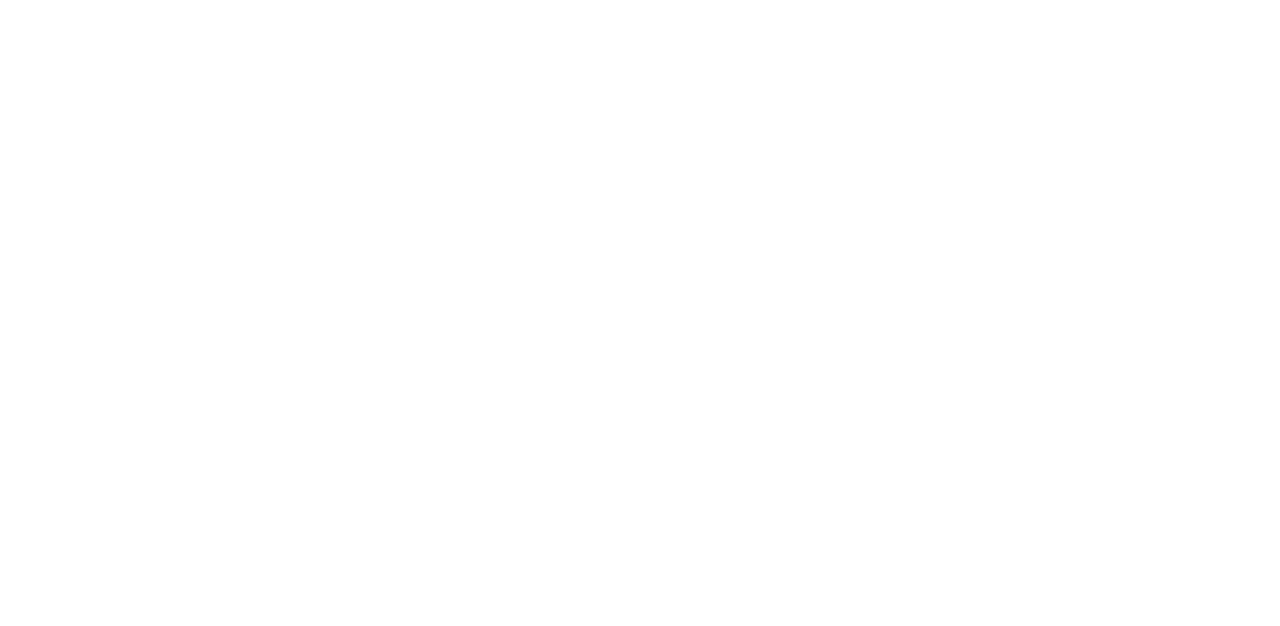
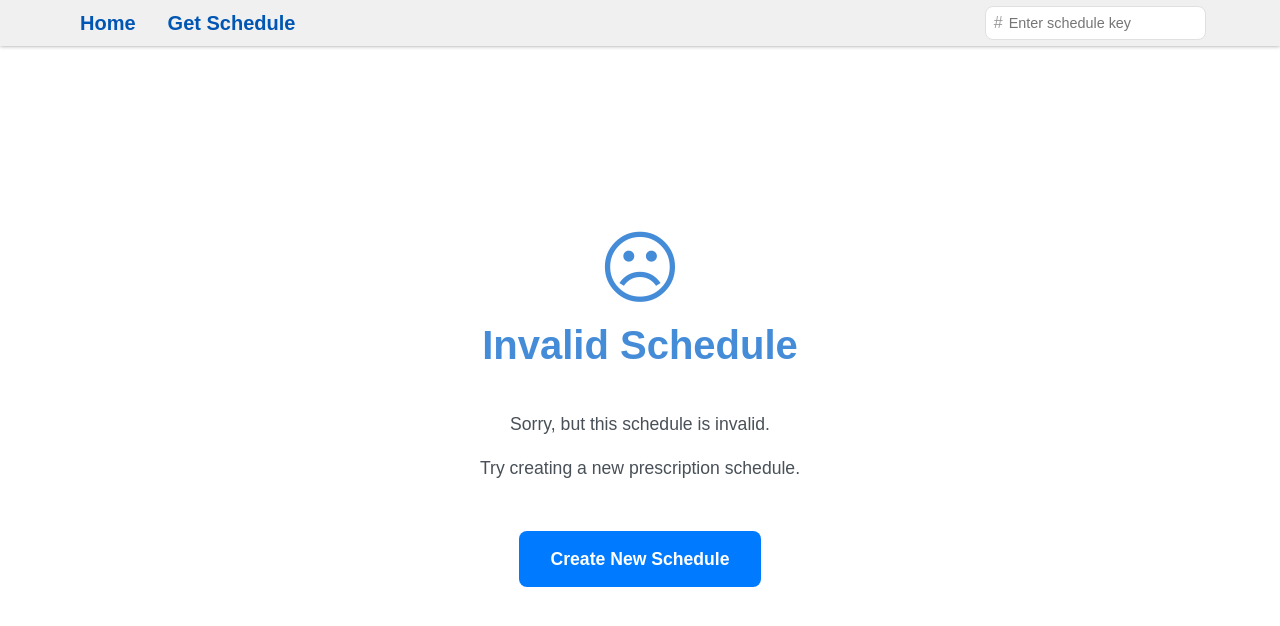
Before and after one commit to LindenHolt-Whittaker/PrescriptionSchedule, a React (Vite) app: page /invalidSchedule in a window 1280 px wide. Before the commit this address had no page. Shown: the top 626 px of the page. Built offline with nearby package versions, Linux system fonts and the light colour scheme.

Commit message:
Add error pages for invalid schedule and 404

```diff
--- a/src/App.tsx
+++ b/src/App.tsx
@@ -3,6 +3,7 @@ import Home from './pages/Home'
 import Onboarding from './pages/Onboarding'
 import Schedule from './pages/Schedule'
 import './App.scss'
+import { InvalidSchedule, NotFound } from './pages/ErrorPages'
 
 function App() {
   return (
@@ -12,6 +13,8 @@ function App() {
           <Route path="/" element={<Home />} />
           <Route path="/onboarding" element={<Onboarding />} />
           <Route path="/schedule" element={<Schedule />} />
+          <Route path="/invalidSchedule" element={<InvalidSchedule />} />
+          <Route path="*" element={<NotFound />} />
         </Routes>
       </BrowserRouter>
     </>
--- /dev/null
+++ b/src/components/ErrorPage.scss
@@ -0,0 +1,37 @@
+@use "../styles/colors" as colors;
+@use "../styles/mixins" as mixins;
+
+.ErrorPage {
+  &__container {
+    @include mixins.flex-center;
+    flex-direction: column;
+    text-align: center;
+
+    padding: 3rem 2rem;
+    min-height: 60vh;
+  }
+
+  &__graphic {
+    font-size: 5rem;
+    color: colors.$text-header;
+  }
+
+  &__title h1 {
+    margin: 0 0 2rem 0;
+
+    font-size: 2.5rem;
+    line-height: 2rem;
+    color: colors.$text-header;
+  }
+
+  &__content {
+    text-align: center;
+    font-size: 1.1rem;
+    max-width: 30rem;
+    color: colors.$text-secondary;
+
+    .Button {
+      margin-top: 2rem;
+    }
+  }
+}
--- /dev/null
+++ b/src/components/ErrorPage.tsx
@@ -0,0 +1,24 @@
+import Page from "./Page";
+import "./ErrorPage.scss";
+
+const ErrorPage = ({
+  title,
+  content,
+  graphic,
+}: {
+  title: string;
+  content: React.ReactNode;
+  graphic?: React.ReactNode;
+}) => (
+  <Page className="ErrorPage">
+    <div className="ErrorPage__container">
+      <div className="ErrorPage__graphic">{graphic}</div>
+      <div className="ErrorPage__title">
+        <h1>{title}</h1>
+      </div>
+      <div className="ErrorPage__content">{content}</div>
+    </div>
+  </Page>
+);
+
+export default ErrorPage;
--- a/src/components/Page.scss
+++ b/src/components/Page.scss
@@ -11,10 +11,10 @@
     z-index: 10;
   }
 
-  &__title {
+  &__title h1 {
     font-size: 2rem;
     color: colors.$text-header;
-    margin-top: 2rem;
+    margin: 2rem 0 0;
     padding: 0 5rem;
   }
 
--- a/src/components/Page.tsx
+++ b/src/components/Page.tsx
@@ -13,7 +13,7 @@ const Page = ({ title, className, children }: PageProps) => {
       <div className="Page__header">
         <Header />
       </div>
-      <div className="Page__title">{title}</div>
+      <div className="Page__title"><h1>{title}</h1></div>
       <div className="Page__content">{children}</div>
     </div>
   );
--- /dev/null
+++ b/src/pages/ErrorPages/InvalidSchedule.tsx
@@ -0,0 +1,24 @@
+import { useNavigate } from "react-router-dom";
+
+import ErrorPage from "../../components/ErrorPage";
+import Button from "../../components/Button";
+
+const InvalidSchedule = () => {
+  const navigate = useNavigate();
+
+  const content = (
+    <>
+      <p>Sorry, but this schedule is invalid.</p>
+      <p>Try creating a new prescription schedule.</p>
+      <Button onClick={() => navigate("/onboarding")}>
+        Create New Schedule
+      </Button>
+    </>
+  );
+
+  return (
+    <ErrorPage title="Invalid Schedule" content={content} graphic={'☹'} />
+  );
+};
+
+export default InvalidSchedule;
--- /dev/null
+++ b/src/pages/ErrorPages/NotFound.tsx
@@ -0,0 +1,22 @@
+import { useNavigate } from "react-router-dom";
+
+import ErrorPage from "../../components/ErrorPage";
+import Button from "../../components/Button";
+
+const NotFound = () => {
+  const navigate = useNavigate();
+
+  const content = (
+    <>
+      <p>Oops! The page you're looking for doesn't exist.</p>
+      <p>It might have been moved or deleted.</p>
+      <Button onClick={() => navigate("/")}>Go to Home</Button>
+    </>
+  );
+
+  return (
+    <ErrorPage title="Page Not Found" content={content} graphic={'404'} />
+  );
+};
+
+export default NotFound;
--- /dev/null
+++ b/src/pages/ErrorPages/index.ts
@@ -0,0 +1,2 @@
+export { default as NotFound } from "./NotFound";
+export { default as InvalidSchedule } from "./InvalidSchedule";
--- a/src/pages/Home/Home.scss
+++ b/src/pages/Home/Home.scss
@@ -5,7 +5,7 @@
   &__title {
     font-size: 2.5rem;
     margin-bottom: 1rem;
-    color: colors.$text-primary;
+    color: colors.$text-header;
   }
 
   &__description {
@@ -47,6 +47,7 @@
     padding: 2rem 0;
 
     h2 {
+      color: colors.$text-header;
       font-size: 1.5rem;
       margin-bottom: 0.5rem;
     }
```
